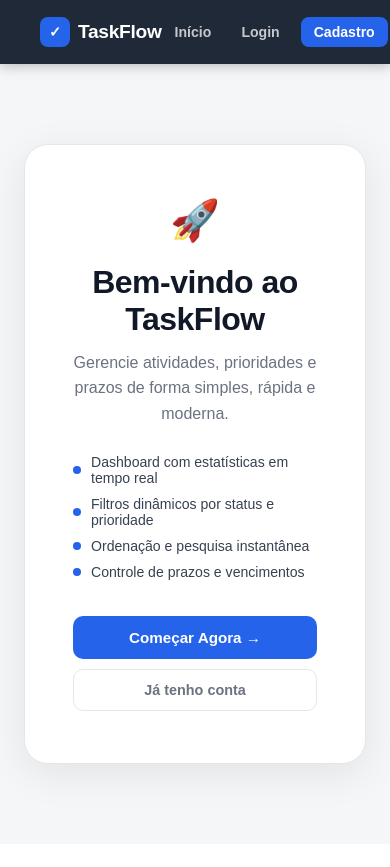
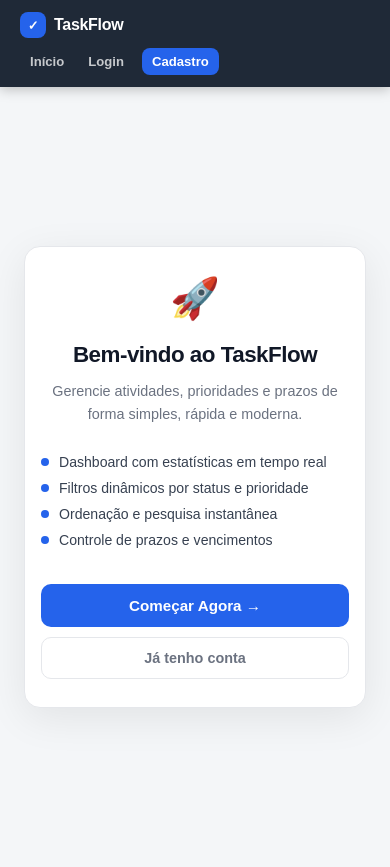
Before and after one commit to mateusmendess/taskflow-webapp, a Flask app: page / in a window 390 px wide. Before the commit the page ends 800 px from the top, so only its background shows below. Run offline with Flask 3, Linux system fonts and the light colour scheme.

Commit message:
feat: adicionar responsividade mobile para tablet e mobile

```diff
--- a/app/static/css/style.css
+++ b/app/static/css/style.css
@@ -747,3 +747,92 @@ textarea.tf-input { resize: vertical; }
     box-shadow: 0 10px 30px rgba(0,0,0,0.08);
     transition: background 0.3s, border-color 0.3s;
 }
+
+
+
+/* ── Responsividade ────────────────────────────────────────── */
+
+/* Tablet (até 768px) */
+@media (max-width: 768px) {
+
+    /* Navbar */
+    .navbar {
+        padding: 12px 20px;
+        flex-wrap: wrap;
+        height: auto;
+        gap: 10px;
+    }
+
+    .navbar-nav {
+        width: 100%;
+        justify-content: flex-start;
+        flex-wrap: wrap;
+        gap: 4px;
+    }
+
+    .nav-link {
+        font-size: 0.82rem;
+        padding: 6px 10px;
+    }
+
+    /* Dashboard */
+    .db-page { padding: 24px 16px 40px; }
+
+    .db-stats { grid-template-columns: repeat(2, 1fr); }
+
+    .db-card { padding: 20px 16px; }
+
+    .db-row { grid-template-columns: 1fr; }
+
+    .db-search-sort { grid-template-columns: 1fr; }
+
+    .db-tasks-grid { grid-template-columns: 1fr; }
+
+    .db-filters { padding: 16px; }
+
+    .db-pills { gap: 6px; }
+
+    .db-pill { font-size: 0.75rem; padding: 5px 10px; }
+
+    /* Auth */
+    .auth-card { padding: 28px 20px; }
+    .edit-card { padding: 28px 20px; }
+
+    /* Home */
+    .home-card { padding: 36px 24px; }
+    .home-title { font-size: 1.6rem; }
+}
+
+/* Mobile (até 480px) */
+@media (max-width: 480px) {
+
+    /* Navbar */
+    .navbar-brand { font-size: 1rem; }
+    .navbar-brand-icon { width: 26px; height: 26px; font-size: 0.8rem; }
+
+    /* Stats */
+    .db-stats { grid-template-columns: repeat(2, 1fr); gap: 10px; }
+    .db-stat { padding: 14px 12px; }
+    .db-stat-num { font-size: 1.6rem; }
+
+    /* Cards */
+    .db-card-title { font-size: 0.9rem; }
+
+    /* Task card */
+    .task-card { padding: 14px; }
+    .task-card h3 { font-size: 0.9rem; }
+    .ta-btn { padding: 6px 10px; font-size: 0.75rem; }
+
+    /* Home */
+    .home-card { padding: 28px 16px; border-radius: 16px; }
+    .home-title { font-size: 1.4rem; }
+    .home-sub { font-size: 0.9rem; }
+
+    /* Auth */
+    .auth-card { padding: 24px 16px; border-radius: 16px; }
+    .auth-title { font-size: 1.4rem; }
+    .edit-card { padding: 24px 16px; }
+
+    /* Filtros */
+    .db-filter-hr { margin: 10px 0; }
+}
```
